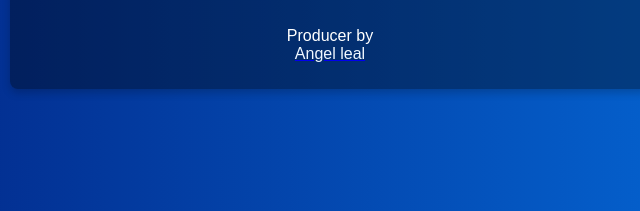
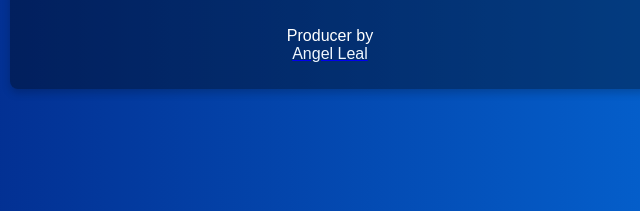
Before and after one commit to AngelLeal22/ToDoList, a plain HTML site: page index.html in a window 1280 px wide. Shown: the part 531-742 px from the top of the page, 310-950 px from the left. Drawn offline with Linux system fonts and the light colour scheme.

Commit message:
correction name

```diff
--- a/index.html
+++ b/index.html
@@ -198,7 +198,7 @@
         <span id="botonesD">Tareas Incompletas:3</span>
         <span id="botonesD">Tareas Completadas:0</span>
       </div>
-      <div class="ela">Producer by<a href="https://github.com/AngelLeal22" target="_blank"> <span style="color: aliceblue;">Angel leal</span></a></div>
+      <div class="ela">Producer by<a href="https://github.com/AngelLeal22" target="_blank"> <span style="color: aliceblue;">Angel Leal</span></a></div>
     </div>
 
   </body>
```
